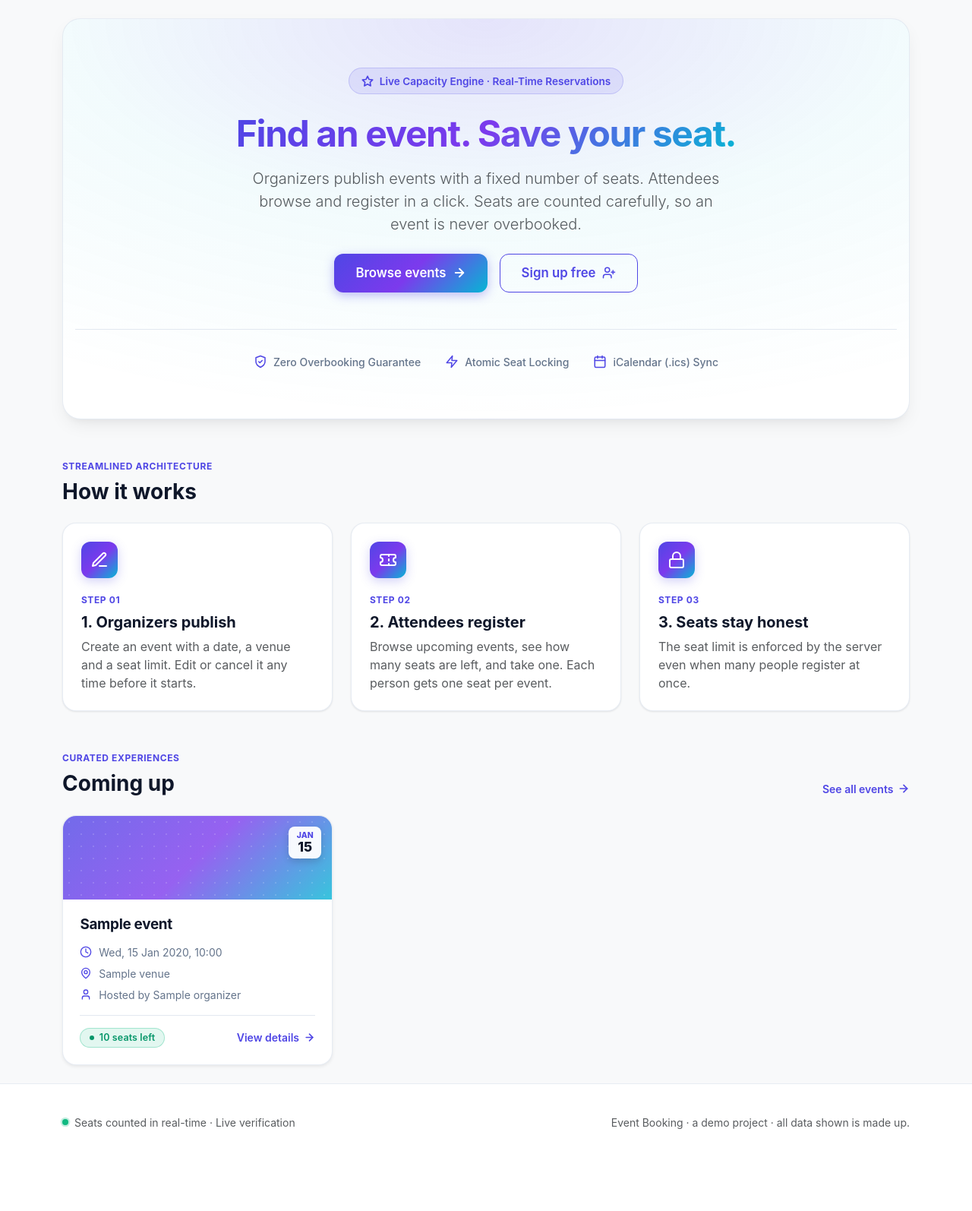
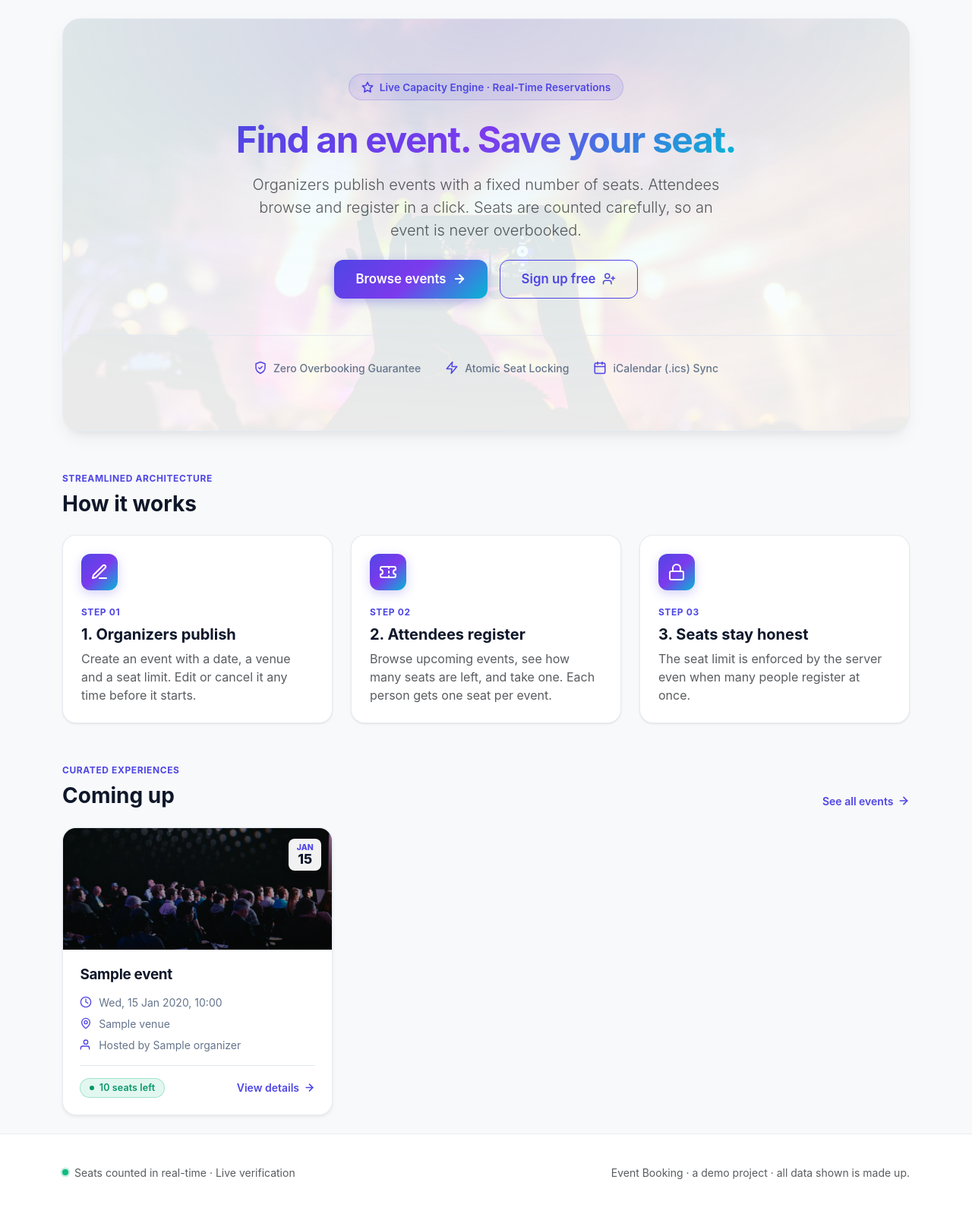
Before and after one commit to Asmit-123/event-booking-platform, a Django app: template templates/events/home.html in a window 1280 px wide. Shown: the part 74-1668 px from the top of the page at 76% size. Before the commit the page ends 1560 px from the top, so only its background shows below. Run offline with Django 5.2, Linux system fonts and the light colour scheme; the template is opened without the code that fills it: most values are stand-ins (such as "Sample title", 1, 10 or a date in 2020); some libraries are stand-ins or nearby versions.

Commit message:
feat(ui): add hero background image and dynamic rotating event category banners

```diff
--- a/static/css/app.css
+++ b/static/css/app.css
@@ -167,12 +167,33 @@ main:focus {
   border: 1px solid var(--card-border);
   box-shadow: var(--shadow-lg);
   border-radius: var(--radius-xl) !important;
-  padding-top: 4rem !important;
-  padding-bottom: 4rem !important;
+  padding-top: 4.5rem !important;
+  padding-bottom: 4.5rem !important;
 }
 
 [data-bs-theme="dark"] .hero {
   background: radial-gradient(100% 100% at 50% 0%, rgba(99, 102, 241, 0.22) 0%, rgba(6, 182, 212, 0.08) 50%, transparent 100%), var(--card-bg) !important;
+}
+
+.hero-bg-overlay {
+  position: absolute;
+  inset: 0;
+  background-image: url("/static/images/hero-bg.jpg");
+  background-size: cover;
+  background-position: center 30%;
+  opacity: 0.09;
+  pointer-events: none;
+  transition: opacity 0.3s ease;
+}
+
+[data-bs-theme="dark"] .hero-bg-overlay {
+  opacity: 0.16;
+  filter: brightness(0.9);
+}
+
+.hero-content {
+  position: relative;
+  z-index: 2;
 }
 
 .hero-pill {
@@ -357,6 +378,33 @@ main:focus {
   transform: translateY(-4px);
   box-shadow: var(--shadow-lg) !important;
   border-color: rgba(79, 70, 229, 0.35) !important;
+}
+
+.event-banner-wrapper {
+  position: relative;
+  height: 160px;
+  width: 100%;
+  overflow: hidden;
+  background: linear-gradient(135deg, rgba(79, 70, 229, 0.4), rgba(6, 182, 212, 0.4));
+}
+
+.event-banner-img {
+  width: 100%;
+  height: 100%;
+  object-fit: cover;
+  object-position: center;
+  transition: transform 0.4s cubic-bezier(0.16, 1, 0.3, 1);
+}
+
+.event-card:hover .event-banner-img {
+  transform: scale(1.07);
+}
+
+.event-banner-overlay {
+  position: absolute;
+  inset: 0;
+  background: linear-gradient(180deg, rgba(0, 0, 0, 0.08) 0%, rgba(0, 0, 0, 0.5) 100%);
+  pointer-events: none;
 }
 
 .event-banner-pattern {
@@ -717,6 +765,31 @@ main:focus {
 /* ==========================================================================
    Event Details Page
    ========================================================================== */
+.event-detail-banner-wrapper {
+  position: relative;
+  height: 220px;
+  width: 100%;
+  overflow: hidden;
+  background: var(--brand-primary-subtle);
+}
+
+.event-detail-banner-img {
+  width: 100%;
+  height: 100%;
+  object-fit: cover;
+  object-position: center;
+}
+
+.event-detail-banner-overlay {
+  position: absolute;
+  inset: 0;
+  background: linear-gradient(180deg, rgba(0, 0, 0, 0.1) 0%, rgba(15, 23, 42, 0.75) 100%);
+}
+
+[data-bs-theme="dark"] .event-detail-banner-overlay {
+  background: linear-gradient(180deg, rgba(0, 0, 0, 0.25) 0%, rgba(11, 15, 25, 0.85) 100%);
+}
+
 .event-hero-banner {
   background: linear-gradient(135deg, rgba(79, 70, 229, 0.1) 0%, rgba(6, 182, 212, 0.1) 100%);
   border-bottom: 1px solid var(--border-subtle);
--- a/templates/events/_event_card.html
+++ b/templates/events/_event_card.html
@@ -1,6 +1,21 @@
+{% load static %}
 <div class="col">
   <div class="card h-100 shadow-sm event-card">
-    <div class="event-banner-pattern" aria-hidden="true">
+    <div class="event-banner-wrapper" aria-hidden="true">
+      {% if event.pk|divisibleby:6 %}
+        <img src="{% static 'images/banner-6.jpg' %}" alt="" class="event-banner-img" loading="lazy">
+      {% elif event.pk|divisibleby:5 %}
+        <img src="{% static 'images/banner-5.jpg' %}" alt="" class="event-banner-img" loading="lazy">
+      {% elif event.pk|divisibleby:4 %}
+        <img src="{% static 'images/banner-4.jpg' %}" alt="" class="event-banner-img" loading="lazy">
+      {% elif event.pk|divisibleby:3 %}
+        <img src="{% static 'images/banner-3.jpg' %}" alt="" class="event-banner-img" loading="lazy">
+      {% elif event.pk|divisibleby:2 %}
+        <img src="{% static 'images/banner-2.jpg' %}" alt="" class="event-banner-img" loading="lazy">
+      {% else %}
+        <img src="{% static 'images/banner-1.jpg' %}" alt="" class="event-banner-img" loading="lazy">
+      {% endif %}
+      <div class="event-banner-overlay"></div>
       <div class="event-date-badge">
         <span class="event-date-month">{{ event.start_datetime|date:"M" }}</span>
         <span class="event-date-day">{{ event.start_datetime|date:"d" }}</span>
@@ -29,7 +44,7 @@
 
       <div class="event-meta-item mb-3">
         <svg class="event-meta-icon" viewBox="0 0 24 24" fill="none" stroke="currentColor" stroke-width="2" stroke-linecap="round" stroke-linejoin="round" aria-hidden="true">
-          <path d="M19 21v-2a4 4 0 0 0-4-4H9a4 4 0 0 0-4 4v2"></path>
+          <path d="M19 21v-2a4 4 0 0 0-4-4H6a4 4 0 0 0-4 4v2"></path>
           <circle cx="12" cy="7" r="4"></circle>
         </svg>
         <span>Hosted by {{ event.organizer.get_full_name }}</span>
--- a/templates/events/home.html
+++ b/templates/events/home.html
@@ -4,6 +4,8 @@
 
 {% block content %}
   <section class="text-center py-5 px-3 hero rounded-3 mb-5">
+    <div class="hero-bg-overlay" aria-hidden="true"></div>
+    <div class="hero-content">
       <div class="hero-pill">
         <svg width="16" height="16" viewBox="0 0 24 24" fill="none" stroke="currentColor" stroke-width="2.5" stroke-linecap="round" stroke-linejoin="round" aria-hidden="true">
           <polygon points="12 2 15.09 8.26 22 9.27 17 14.14 18.18 21.02 12 17.77 5.82 21.02 7 14.14 2 9.27 8.91 8.26 12 2"></polygon>
@@ -75,6 +77,7 @@
             <path d="M3 10h18"></path>
           </svg>
           <span>iCalendar (.ics) Sync</span>
+        </div>
       </div>
     </div>
   </section>
```
Also changed, not shown: templates/events/event_detail.html (+18 -0 lines), static/images/banner-1.jpg (added), static/images/banner-2.jpg (added), static/images/banner-3.jpg (added), static/images/banner-4.jpg (added), static/images/banner-5.jpg (added), static/images/banner-6.jpg (added), static/images/hero-bg.jpg (added). Lines whose indentation alone changed are shown as unchanged.
